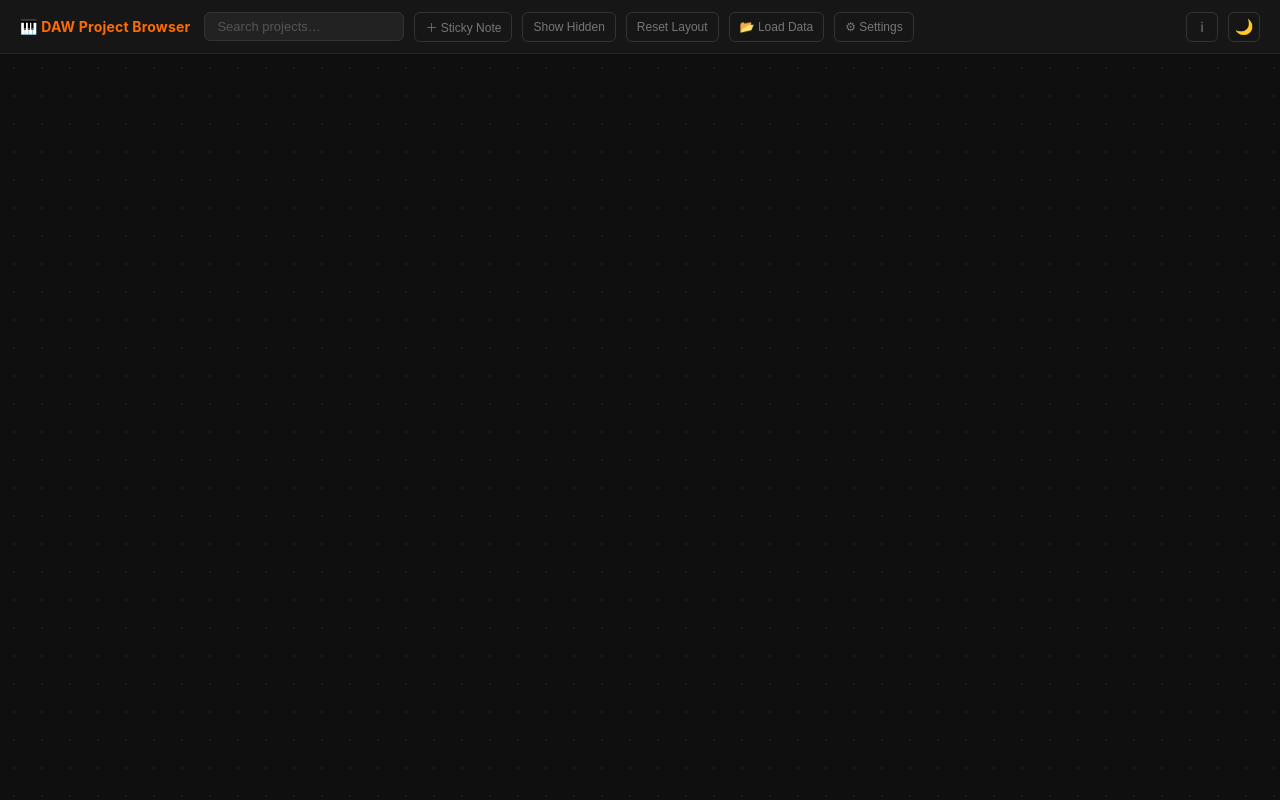
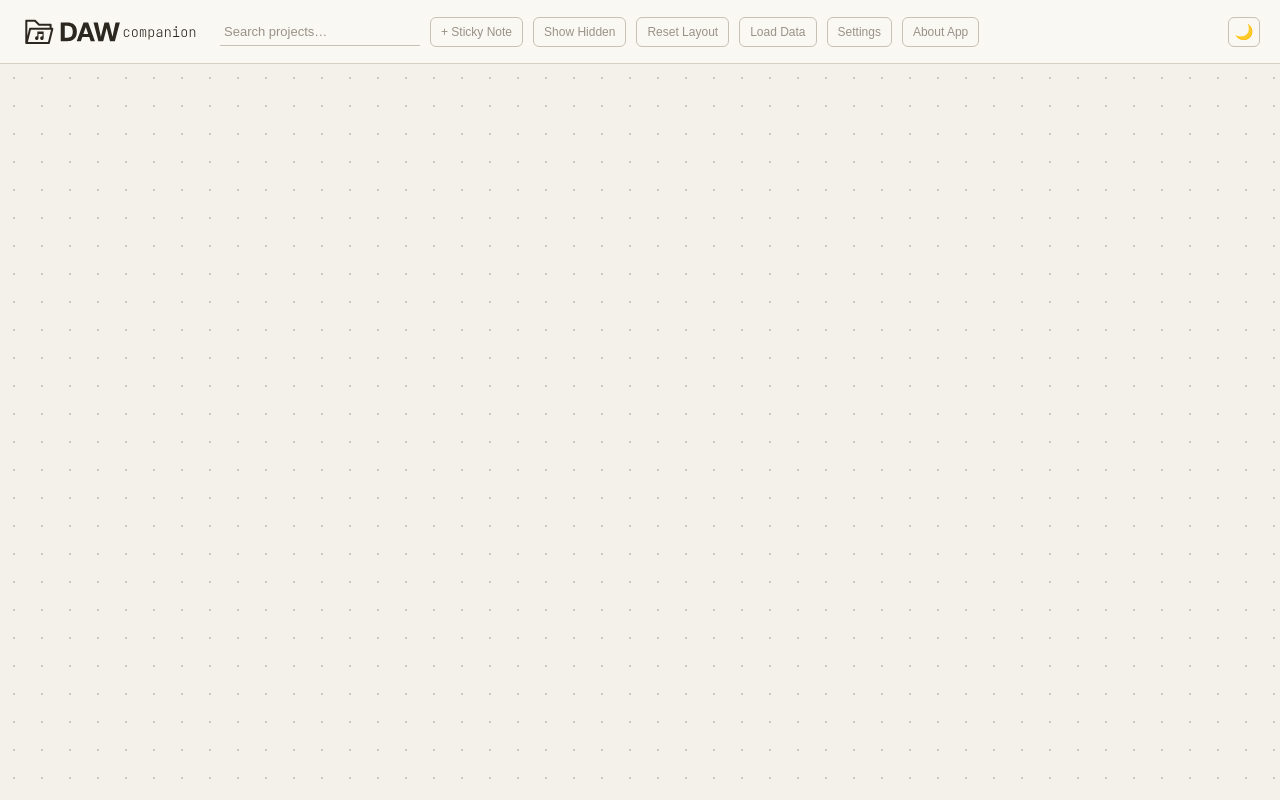
Before and after one commit to problemindustries/FL-Studio-Project-Browser, a Python web app: template templates/index.html in a window 1280 px wide. Run offline with Jinja, Linux system fonts and the light colour scheme; the template is opened without the code that fills it, so the values that code supplies are empty.

Commit message:
saving progress

```diff
--- a/requirements.txt
+++ b/requirements.txt
@@ -1,3 +1,2 @@
-flask>=3.0.0
 pywebview>=5.0
 pyinstaller>=6.0
--- a/templates/index.html
+++ b/templates/index.html
@@ -1,96 +1,102 @@
 <!DOCTYPE html>
-<html lang="en" data-theme="dark">
+<html lang="en" data-theme="light">
 <head>
   <meta charset="UTF-8">
-  <title>DAW Project Browser</title>
+  <title>DAW Companion</title>
   <style>
     /* ── Theme tokens ─────────────────────────────────────── */
     :root {
-      --bg:              #0f0f0f;
-      --bg-header:       #161616;
-      --bg-card:         #1a1a1a;
-      --bg-modal:        #1a1a1a;
-      --bg-input:        #222222;
-      --bg-input-deep:   #141414;
-      --bg-flp-row:      #141414;
-      --bg-close-btn:    #252525;
+      --bg:              #f4f1ea;
+      --bg-header:       #faf8f3;
+      --bg-card:         #faf8f3;
+      --bg-modal:        #faf8f3;
+      --bg-input:        transparent;
+      --bg-input-deep:   transparent;
+      --bg-flp-row:      #f4f1ea;
+      --bg-close-btn:    #ece8de;
 
-      --border:          #262626;
-      --border-card:     #2a2a2a;
-      --border-card-hover: #3a3a3a;
-      --border-input:    #333333;
-      --border-modal:    #2e2e2e;
-      --border-flp-row:  #252525;
-      --border-reset:    #333333;
+      --border:          #d6d0c4;
+      --border-card:     #d6d0c4;
+      --border-card-hover: #a8a296;
+      --border-input:    #c8c2b4;
+      --border-modal:    #d6d0c4;
+      --border-flp-row:  #d6d0c4;
+      --border-reset:    #c8c2b4;
 
-      --text:            #eeeeee;
-      --text-dim:        #555555;
-      --text-card-title: #f0f0f0;
-      --text-card-date:  #444444;
-      --text-card-notes: #666666;
-      --text-modal-title:#ffffff;
-      --text-input:      #dddddd;
-      --text-flp:        #cccccc;
-      --text-reset:      #777777;
-      --text-label:      #555555;
+      --text:            #2c2820;
+      --text-dim:        #9a9288;
+      --text-card-title: #2c2820;
+      --text-card-date:  #a8a298;
+      --text-card-notes: #6e6860;
+      --text-modal-title:#1c1810;
+      --text-input:      #2c2820;
+      --text-flp:        #3c3830;
+      --text-reset:      #9a9288;
+      --text-label:      #b0aa9e;
 
-      --star-off:        #2e2e2e;
-      --canvas-dot:      #1e1e1e;
-      --shadow-card:     rgba(0,0,0,0.6);
-      --shadow-drag:     rgba(0,0,0,0.8);
-      --modal-overlay:   rgba(0,0,0,0.75);
+      --star-off:        #d6d0c4;
+      --canvas-dot:      #ccc8bc;
+      --shadow-card:     rgba(44,36,24,0.07);
+      --shadow-drag:     rgba(44,36,24,0.16);
+      --modal-overlay:   rgba(44,36,24,0.35);
 
-      --toast-bg:        #222222;
-      --toast-border:    #333333;
-      --toast-text:      #eeeeee;
+      --toast-bg:        #faf8f3;
+      --toast-border:    #d6d0c4;
+      --toast-text:      #2c2820;
 
-      --open-disabled-bg:    #2e2e2e;
-      --open-disabled-color: #555555;
+      --open-disabled-bg:    #e8e4da;
+      --open-disabled-color: #b0aa9e;
 
-      --accent: #ff6c00;
+      --accent:          #6b8f71;
+      --accent-hover:    #5a7d60;
+
+      --font-mono: ui-monospace, 'JetBrains Mono', 'Fira Code', 'Cascadia Code', monospace;
     }
 
-    [data-theme="light"] {
-      --bg:              #f0f0f0;
-      --bg-header:       #ffffff;
-      --bg-card:         #ffffff;
-      --bg-modal:        #ffffff;
-      --bg-input:        #f5f5f5;
-      --bg-input-deep:   #efefef;
-      --bg-flp-row:      #f5f5f5;
-      --bg-close-btn:    #eeeeee;
+    [data-theme="dark"] {
+      --bg:              #1c1a15;
+      --bg-header:       #222018;
+      --bg-card:         #252219;
+      --bg-modal:        #252219;
+      --bg-input:        transparent;
+      --bg-input-deep:   transparent;
+      --bg-flp-row:      #1c1a15;
+      --bg-close-btn:    #2e2b20;
 
-      --border:          #e0e0e0;
-      --border-card:     #e4e4e4;
-      --border-card-hover: #bbb;
-      --border-input:    #d0d0d0;
-      --border-modal:    #e0e0e0;
-      --border-flp-row:  #e4e4e4;
-      --border-reset:    #d0d0d0;
+      --border:          #373320;
+      --border-card:     #373320;
+      --border-card-hover: #504c38;
+      --border-input:    #3e3a28;
+      --border-modal:    #373320;
+      --border-flp-row:  #373320;
+      --border-reset:    #3e3a28;
 
-      --text:            #1a1a1a;
-      --text-dim:        #999999;
-      --text-card-title: #1a1a1a;
-      --text-card-date:  #aaaaaa;
-      --text-card-notes: #777777;
-      --text-modal-title:#111111;
-      --text-input:      #333333;
-      --text-flp:        #444444;
-      --text-reset:      #888888;
-      --text-label:      #999999;
+      --text:            #d8d3c8;
+      --text-dim:        #685e50;
+      --text-card-title: #d8d3c8;
+      --text-card-date:  #5a5648;
+      --text-card-notes: #7a7468;
+      --text-modal-title:#e4dfd4;
+      --text-input:      #d8d3c8;
+      --text-flp:        #b8b2a8;
+      --text-reset:      #685e50;
+      --text-label:      #4e4a38;
 
-      --star-off:        #ddd;
-      --canvas-dot:      #d8d8d8;
-      --shadow-card:     rgba(0,0,0,0.1);
-      --shadow-drag:     rgba(0,0,0,0.2);
-      --modal-overlay:   rgba(0,0,0,0.4);
+      --star-off:        #373320;
+      --canvas-dot:      #2a2820;
+      --shadow-card:     rgba(0,0,0,0.4);
+      --shadow-drag:     rgba(0,0,0,0.6);
+      --modal-overlay:   rgba(0,0,0,0.6);
 
-      --toast-bg:        #ffffff;
-      --toast-border:    #e0e0e0;
-      --toast-text:      #1a1a1a;
+      --toast-bg:        #252219;
+      --toast-border:    #373320;
+      --toast-text:      #d8d3c8;
 
-      --open-disabled-bg:    #e0e0e0;
-      --open-disabled-color: #aaaaaa;
+      --open-disabled-bg:    #2e2b20;
+      --open-disabled-color: #4e4a38;
+
+      --accent:          #7a9e80;
+      --accent-hover:    #6a8e70;
     }
 
     /* ── Reset ────────────────────────────────────────────── */
@@ -109,7 +115,7 @@
     #header {
       position: fixed;
       top: 0; left: 0; right: 0;
-      height: 54px;
+      height: 64px;
       background: var(--bg-header);
       border-bottom: 1px solid var(--border);
       display: flex;
@@ -130,25 +136,53 @@
     }
 
     #search {
-      background: var(--bg-input);
-      border: 1px solid var(--border-input);
-      border-radius: 6px;
+      background: transparent;
+      border: none;
+      border-bottom: 1px solid var(--border-input);
+      border-radius: 0;
       color: var(--text);
-      padding: 6px 12px;
+      padding: 6px 24px 6px 4px;
       font-size: 13px;
       width: 200px;
       outline: none;
-      transition: border-color 0.15s, background 0.2s;
+      transition: border-color 0.15s;
     }
     #search::placeholder { color: var(--text-dim); }
     #search:focus { border-color: var(--accent); }
 
+    #app-logo {
+      height: 36px;
+      width: auto;
+      flex-shrink: 0;
+    }
+
     #project-count {
       font-size: 12px;
+      font-family: var(--font-mono);
       color: var(--text-dim);
-      margin-left: auto;
       white-space: nowrap;
+      flex-shrink: 0;
     }
+
+    #search-wrap {
+      position: relative;
+      display: flex;
+      align-items: center;
+    }
+    #search-clear {
+      position: absolute;
+      right: 2px;
+      background: none;
+      border: none;
+      color: var(--text-dim);
+      font-size: 16px;
+      line-height: 1;
+      padding: 2px 5px;
+      cursor: pointer;
+      display: none;
+      transition: color 0.15s;
+    }
+    #search-clear:hover { color: var(--text); }
 
     .hdr-btn {
       background: none;
@@ -181,22 +215,9 @@
       cursor: pointer;
       transition: color 0.15s, border-color 0.15s;
       flex-shrink: 0;
+      margin-left: auto;
     }
     #theme-btn:hover { color: var(--text); border-color: var(--text-dim); }
-
-    #about-btn {
-      background: none;
-      border: 1px solid var(--border-reset);
-      border-radius: 6px;
-      color: var(--text-reset);
-      font-size: 14px;
-      width: 32px; height: 30px;
-      display: flex; align-items: center; justify-content: center;
-      cursor: pointer;
-      transition: color 0.15s, border-color 0.15s;
-      flex-shrink: 0;
-    }
-    #about-btn:hover { color: var(--text); border-color: var(--text-dim); }
 
     /* ── About modal ──────────────────────────────────────────── */
     #about-overlay {
@@ -255,18 +276,28 @@
     /* ── Canvas ───────────────────────────────────────────── */
     #canvas-wrap {
       position: fixed;
-      top: 54px; left: 0; right: 0; bottom: 0;
-      overflow: auto;
+      top: 64px; left: 0; right: 0; bottom: 0;
+      overflow: scroll;
       background: var(--bg);
       background-image: radial-gradient(var(--canvas-dot) 1px, transparent 1px);
       background-size: 28px 28px;
       transition: background-color 0.2s;
     }
 
+    #canvas-wrap::-webkit-scrollbar { width: 8px; height: 8px; }
+    #canvas-wrap::-webkit-scrollbar-track { background: transparent; }
+    #canvas-wrap::-webkit-scrollbar-thumb {
+      background: var(--border-card-hover);
+      border-radius: 4px;
+      border: 2px solid var(--bg);
+    }
+    #canvas-wrap::-webkit-scrollbar-thumb:hover { background: var(--text-dim); }
+    #canvas-wrap::-webkit-scrollbar-corner { background: var(--bg); }
+
     #canvas {
       position: relative;
-      width: 5000px;
-      height: 4000px;
+      min-width: 100%;
+      min-height: 100%;
     }
 
     /* ── Project Cards ────────────────────────────────────── */
@@ -677,15 +705,18 @@
 <body>
 
 <div id="header">
-  <h1>🎹 DAW Project Browser</h1>
-  <input id="search" type="text" placeholder="Search projects…" autocomplete="off">
-  <button class="hdr-btn" onclick="addSticky()">＋ Sticky Note</button>
+  <img id="app-logo" src="../static/logo_light.svg" alt="DAW Companion">
+  <span id="project-count"></span>
+  <div id="search-wrap">
+    <input id="search" type="text" placeholder="Search projects…" autocomplete="off">
+    <button id="search-clear" onclick="clearSearch()" title="Clear">×</button>
+  </div>
+  <button class="hdr-btn" onclick="addSticky()">+ Sticky Note</button>
   <button class="hdr-btn" id="show-hidden-btn" onclick="toggleShowHidden()">Show Hidden</button>
   <button class="hdr-btn" onclick="resetLayout()">Reset Layout</button>
-  <button class="hdr-btn" onclick="loadDataJson()" title="Load a saved data.json backup">📂 Load Data</button>
-  <button class="hdr-btn" onclick="openSetup()" title="Change DAW or projects folder">⚙ Settings</button>
-  <span id="project-count"></span>
-  <button id="about-btn" onclick="openAbout()" title="About">ℹ</button>
+  <button class="hdr-btn" onclick="loadDataJson()" title="Load a saved data.json backup">Load Data</button>
+  <button class="hdr-btn" onclick="openSetup()" title="Change DAW or projects folder">Settings</button>
+  <button class="hdr-btn" id="about-btn" onclick="openAbout()">About App</button>
   <button id="theme-btn" onclick="toggleTheme()" title="Toggle light/dark mode">🌙</button>
 </div>
 
@@ -696,8 +727,7 @@
 <!-- Setup screen -->
 <div id="setup-screen">
   <div id="setup-card">
-    <span class="setup-emoji">🎹</span>
-    <h2 id="setup-heading">welcome to daw project browser</h2>
+    <h2 id="setup-heading">welcome to daw companion</h2>
     <p id="setup-desc">Select your DAW, then point the app at your projects folder.</p>
 
     <div class="setup-label">Your DAW</div>
@@ -830,7 +860,10 @@
   // ── Theme ──────────────────────────────────────────────────
   function applyTheme(theme) {
     document.documentElement.setAttribute('data-theme', theme);
-    document.getElementById('theme-btn').textContent = theme === 'dark' ? '🌙' : '☀️';
+    document.getElementById('theme-btn').textContent = theme === 'dark' ? '☀️' : '🌙';
+    document.getElementById('app-logo').src = theme === 'dark'
+      ? '../static/logo_dark.svg'
+      : '../static/logo_light.svg';
     localStorage.setItem('theme', theme);
   }
   function toggleTheme() {
@@ -839,9 +872,9 @@
 
   // ── Init ───────────────────────────────────────────────────
   async function init() {
-    applyTheme(localStorage.getItem('theme') || 'dark');
+    applyTheme(localStorage.getItem('theme') || 'light');
 
-    const config = await fetch('/api/config').then(r => r.json());
+    const config = await window.pywebview.api.get_config();
     defaultDirs = config.default_dirs || {};
 
     if (!config.is_configured) {
@@ -858,8 +891,8 @@
 
   async function loadProjects() {
     [projects, metadata] = await Promise.all([
-      fetch('/api/projects').then(r => r.json()),
-      fetch('/api/metadata').then(r => r.json()),
+      window.pywebview.api.get_projects(),
+      window.pywebview.api.get_metadata(),
     ]);
     renderCanvas();
     updateCount();
@@ -871,7 +904,7 @@
 
     // Set context-appropriate copy
     document.getElementById('setup-heading').textContent = isFirstLaunch
-      ? 'welcome to daw project browser'
+      ? 'welcome to daw companion'
       : 'settings';
     document.getElementById('setup-desc').textContent = isFirstLaunch
       ? 'Select your DAW, then point the app at your projects folder.'
@@ -942,13 +975,10 @@
     btn.textContent = 'Opening…';
     btn.disabled = true;
     try {
-      const r = await fetch('/api/browse', { method: 'POST' });
-      const data = await r.json();
+      const data = await window.pywebview.api.browse_folder();
       if (data.path) {
         document.getElementById('setup-path').value = data.path;
         onSetupPathInput();
-      } else {
-        // User cancelled — that's fine
       }
     } catch (e) {
       toast('Could not open folder picker');
@@ -969,14 +999,9 @@
     btn.disabled = true;
     btn.textContent = 'Saving…';
 
-    const r = await fetch('/api/config', {
-      method: 'POST',
-      headers: { 'Content-Type': 'application/json' },
-      body: JSON.stringify({ daw: selectedDaw, projects_dir: path }),
-    });
-    const data = await r.json();
+    const data = await window.pywebview.api.set_config(selectedDaw, path);
 
-    if (r.ok) {
+    if (data.ok) {
       currentDaw = selectedDaw;
       updateDawUI();
       hint.textContent = '✓ Saved';
@@ -998,11 +1023,7 @@
     saveMeta();
   }
   async function saveMeta() {
-    await fetch('/api/metadata', {
-      method: 'POST',
-      headers: { 'Content-Type': 'application/json' },
-      body: JSON.stringify(metadata),
-    });
+    await window.pywebview.api.set_metadata(metadata);
   }
 
   // ── Stickies store ─────────────────────────────────────────
@@ -1026,12 +1047,32 @@
     renderCanvas();
   }
 
+  // ── Canvas sizing ──────────────────────────────────────────
+  function fitCanvas() {
+    requestAnimationFrame(() => {
+      const wrap   = document.getElementById('canvas-wrap');
+      const canvas = document.getElementById('canvas');
+      const EXTRA  = 360;
+      let maxX = 0, maxY = 0;
+      document.querySelectorAll('.card, .sticky').forEach(el => {
+        if (el.style.display === 'none') return;
+        const x = parseInt(el.style.left) || 0;
+        const y = parseInt(el.style.top)  || 0;
+        maxX = Math.max(maxX, x + (el.offsetWidth  || CARD_W));
+        maxY = Math.max(maxY, y + (el.offsetHeight || CARD_H));
+      });
+      canvas.style.width  = Math.max(wrap.clientWidth,  maxX + EXTRA) + 'px';
+      canvas.style.height = Math.max(wrap.clientHeight, maxY + EXTRA) + 'px';
+    });
+  }
+
   // ── Render all ─────────────────────────────────────────────
   function renderCanvas() {
     const canvas = document.getElementById('canvas');
     canvas.innerHTML = '';
     projects.forEach((p, i) => canvas.appendChild(buildCard(p, i)));
     getStickies().forEach(s => canvas.appendChild(buildSticky(s)));
+    fitCanvas();
   }
 
   // ── Show hidden toggle ─────────────────────────────────────
@@ -1253,10 +1294,12 @@
     dragEl = null;
     dragType = null;
     didDrag = false;
+    fitCanvas();
   });
 
   // ── Search ─────────────────────────────────────────────────
   document.getElementById('search').addEventListener('input', function () {
+    document.getElementById('search-clear').style.display = this.value ? 'block' : 'none';
     const q = this.value.trim().toLowerCase();
     let count = 0;
     document.querySelectorAll('.card').forEach(c => {
@@ -1269,6 +1312,14 @@
     document.getElementById('project-count').textContent =
       `${count} project${count !== 1 ? 's' : ''}`;
   });
+
+  function clearSearch() {
+    const input = document.getElementById('search');
+    input.value = '';
+    document.getElementById('search-clear').style.display = 'none';
+    input.dispatchEvent(new Event('input'));
+    input.focus();
+  }
 
   function updateCount() {
     const visible = projects.filter(p => showHidden ? true : !getMeta(p.name).hidden).length;
@@ -1329,7 +1380,7 @@
       activeProject.flps.forEach(flp => {
         const row = document.createElement('div');
         row.className = 'flp-row';
-        row.innerHTML = `<span class="flp-icon">🎵</span><span class="flp-name">${esc(flp.split('/').pop())}</span>`;
+        row.innerHTML = `<span class="flp-name">${esc(flp.split('/').pop())}</span>`;
         row.addEventListener('click', () => openFlp(flp));
         flpsEl.appendChild(row);
       });
@@ -1403,12 +1454,8 @@
 
   // ── Open FL ────────────────────────────────────────────────
   async function openFlp(path) {
-    const r = await fetch('/api/open', {
-      method: 'POST',
-      headers: { 'Content-Type': 'application/json' },
-      body: JSON.stringify({ path }),
-    });
-    toast(r.ok ? 'Opening in FL Studio…' : 'Error: file not found');
+    const r = await window.pywebview.api.open_file(path);
+    toast(r.ok ? 'Opening in DAW…' : 'Error: file not found');
   }
 
   // ── Toast ──────────────────────────────────────────────────
@@ -1445,9 +1492,8 @@
     btn.textContent = 'Opening…';
     btn.disabled = true;
     try {
-      const r = await fetch('/api/load-data', { method: 'POST' });
-      const result = await r.json();
-      if (r.ok) {
+      const result = await window.pywebview.api.load_data_file();
+      if (result.ok) {
         metadata = result.data;
         renderCanvas();
         updateCount();
@@ -1465,7 +1511,11 @@
 
   document.addEventListener('keydown', e => { if (e.key === 'Escape') { closeModal(); closeAbout(); } });
 
-  init();
+  if (window.pywebview) {
+    init();
+  } else {
+    window.addEventListener('pywebviewready', init);
+  }
 </script>
 </body>
 </html>
```
Also changed, not shown: other parts of templates/index.html (+27 -30 lines), app.py (+145 -186 lines), static/logo_dark.svg (added), static/logo_light.svg (added), 2 other files.
